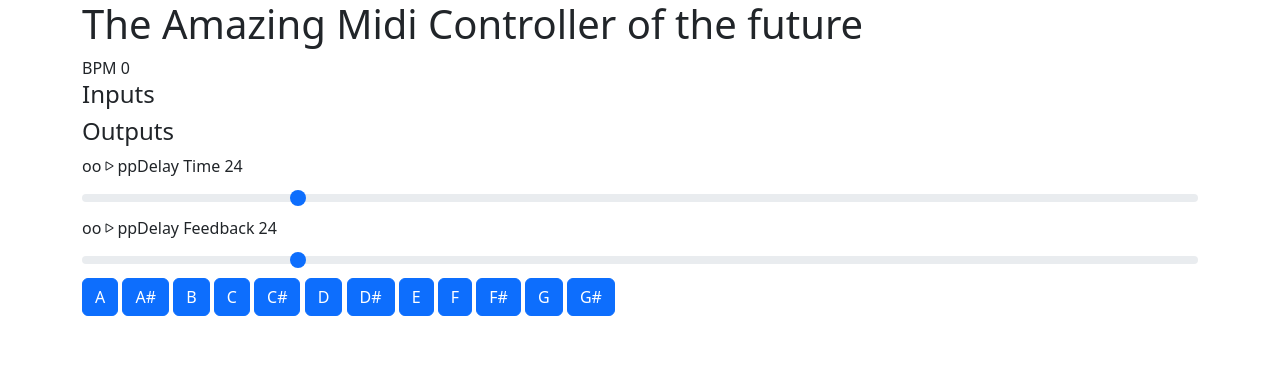
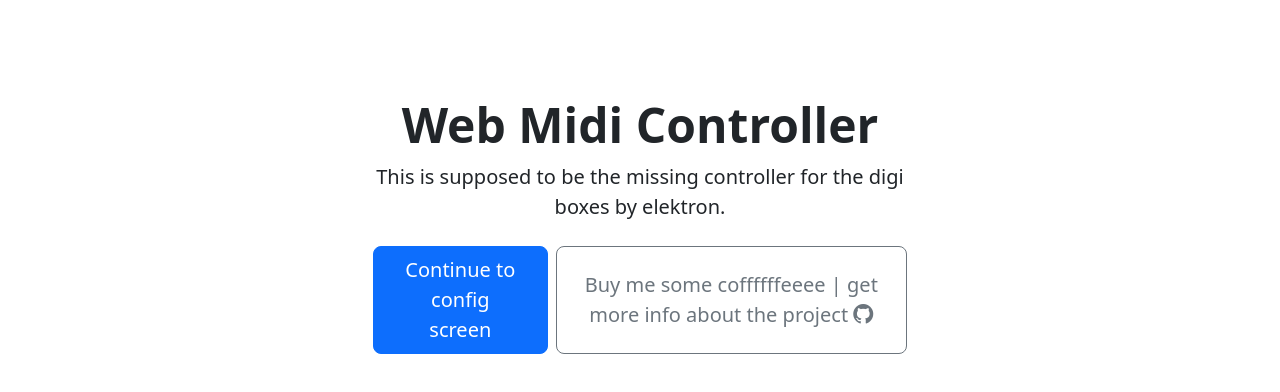
Before and after one commit to stevenup7/web-midi-controller, a React (Vite) app: page / in a window 1280 px wide. Shown: the top 392 px of the page. Built offline with nearby package versions, Linux system fonts and the light colour scheme.

Commit message:
landing page added

```diff
--- a/src/App.tsx
+++ b/src/App.tsx
@@ -1,12 +1,21 @@
+import { useState } from "react";
+import LandingPage from "./components/LandingPage";
 import MidiConnector from "./components/MidiConnector";
 
 function App() {
+  const [shownItem, setShownItem] = useState("landing");
+
+  const landingHidden = () => {
+    setShownItem("midi");
+  };
+
   return (
     <div className="container">
-      <header>
-        <h1>The Amazing Midi Controller of the future</h1>
-      </header>
-      <MidiConnector></MidiConnector>
+      {shownItem == "landing" ? (
+        <LandingPage onHide={landingHidden}></LandingPage>
+      ) : null}
+
+      {shownItem == "midi" ? <MidiConnector></MidiConnector> : null}
     </div>
   );
 }
--- /dev/null
+++ b/src/components/LandingPage.tsx
@@ -0,0 +1,46 @@
+import { useState } from "react";
+
+interface Props {
+  onHide: () => void;
+}
+
+function LandingPage(props: Props) {
+  const defaultWrapperClass = "px-4 py-5 my-5 text-center";
+  const [wrapperClass, setWrapperClass] = useState(defaultWrapperClass);
+
+  const hide = () => {
+    setWrapperClass(defaultWrapperClass + " d-none");
+    props.onHide();
+  };
+
+  return (
+    <>
+      <div className={wrapperClass}>
+        <h1 className="display-5 fw-bold">Web Midi Controller</h1>
+        <div className="col-lg-6 mx-auto">
+          <p className="lead mb-4">
+            This is supposed to be the missing controller for the digi boxes by
+            elektron.
+          </p>
+          <div className="d-grid gap-2 d-sm-flex justify-content-sm-center">
+            <button
+              type="button"
+              className="btn btn-primary btn-lg px-4 gap-3"
+              onClick={hide}
+            >
+              Continue to config screen
+            </button>
+            <button
+              type="button"
+              className="btn btn-outline-secondary btn-lg px-4"
+            >
+              Buy me some coffffffeeee | get more info about the project{" "}
+              <i class="bi bi-github"></i>
+            </button>
+          </div>
+        </div>
+      </div>
+    </>
+  );
+}
+export default LandingPage;
--- a/src/components/MidiConnector.tsx
+++ b/src/components/MidiConnector.tsx
@@ -61,7 +61,7 @@
     midiManager.sendCC(8, 88, val);
   };
   return (
-    <>
+    <div>
       <span>BPM {bpm}</span>
 
       <h4>Inputs</h4>
@@ -101,7 +101,7 @@
         onUp={keyboardUp}
         onClick={keyboardClick}
       ></Keyboard>
-    </>
+    </div>
   );
 };
 
```
